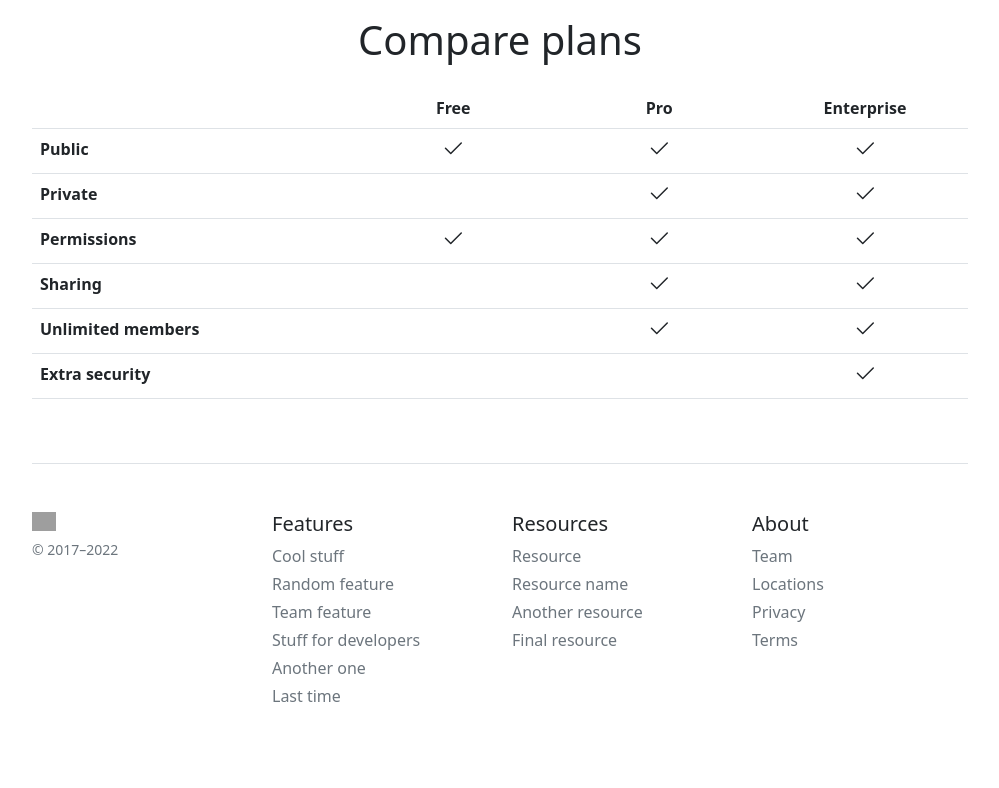
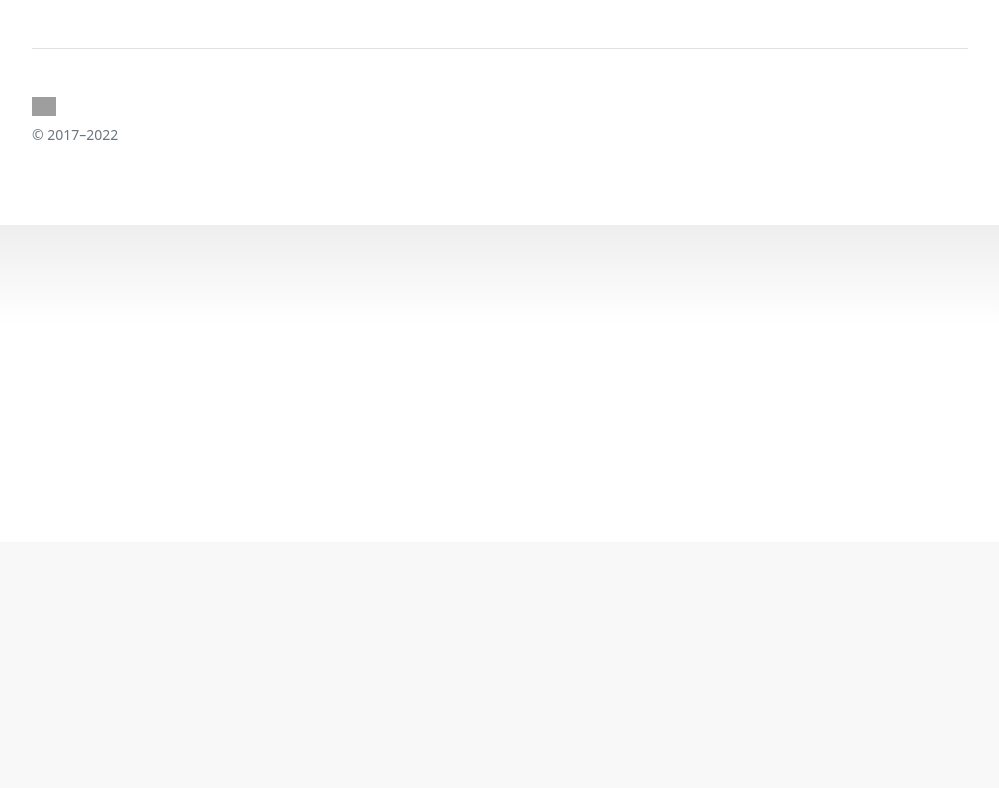
Before and after one commit to jiriauerswald/Yetinder, a Symfony app: template templates/best_of.html.twig in a window 1280 px wide. Shown: the part 258-1046 px from the top of the page, without its empty margins (140-1139 px from the left). After the commit the page ends 398 px from the top, so only its background shows below. Run offline with Twig, Linux system fonts and the light colour scheme; the template is opened without the code that fills it, so the values that code supplies are empty; some libraries are stand-ins or nearby versions; grey boxes are pictures that could not be loaded.

Commit message:
Almost there

```diff
--- a/templates/yetinder.html.twig
+++ b/templates/yetinder.html.twig
@@ -4,11 +4,13 @@
 <meta charset="utf-8">
 <meta name="viewport" content="width=device-width, initial-scale=1">
 <meta name="description" content="">
-    <meta name="author" content="Mark Otto, Jacob Thornton, and Bootstrap contributors">
+<meta name="author"
+	content="Mark Otto, Jacob Thornton, and Bootstrap contributors">
 <meta name="generator" content="Hugo 0.104.2">
 <title>{% block title %}Yetinder{% endblock %}</title>
 
-    <link rel="canonical" href="https://getbootstrap.com/docs/5.2/examples/pricing/">
+<link rel="canonical"
+	href="https://getbootstrap.com/docs/5.2/examples/pricing/">
 
 
 {# read and display all flash messages #}
@@ -31,7 +33,7 @@
 	user-select: none;
 }
 
-      @media (min-width: 768px) {
+@media ( min-width : 768px) {
 	.bd-placeholder-img-lg {
 		font-size: 3.5rem;
 	}
@@ -42,7 +44,8 @@
 	background-color: rgba(0, 0, 0, .1);
 	border: solid rgba(0, 0, 0, .15);
 	border-width: 1px 0;
-        box-shadow: inset 0 .5em 1.5em rgba(0, 0, 0, .1), inset 0 .125em .5em rgba(0, 0, 0, .15);
+	box-shadow: inset 0 .5em 1.5em rgba(0, 0, 0, .1), inset 0 .125em .5em
+		rgba(0, 0, 0, .15);
 }
 
 .b-example-vr {
@@ -75,7 +78,6 @@
 }
 </style>
 
-
 <!-- Custom styles for this template -->
 <link href="../css/pricing.css" rel="stylesheet">
 </head>
@@ -84,139 +86,69 @@
 	<svg xmlns="http://www.w3.org/2000/svg" style="display: none;">
   <symbol id="check" viewBox="0 0 16 16">
     <title>Check</title>
-    <path d="M13.854 3.646a.5.5 0 0 1 0 .708l-7 7a.5.5 0 0 1-.708 0l-3.5-3.5a.5.5 0 1 1 .708-.708L6.5 10.293l6.646-6.647a.5.5 0 0 1 .708 0z"/>
+    <path
+			d="M13.854 3.646a.5.5 0 0 1 0 .708l-7 7a.5.5 0 0 1-.708 0l-3.5-3.5a.5.5 0 1 1 .708-.708L6.5 10.293l6.646-6.647a.5.5 0 0 1 .708 0z" />
   </symbol>
 </svg>
 
 	<div class="container py-3">
 		<header>
-    <div class="d-flex flex-column flex-md-row align-items-center pb-3 mb-4 border-bottom">
-      <a href="/pricing" class="d-flex align-items-center text-dark text-decoration-none">
-        <svg xmlns="http://www.w3.org/2000/svg" width="40" height="32" class="me-2" viewBox="0 0 118 94" role="img"><title>Bootstrap</title><path fill-rule="evenodd" clip-rule="evenodd" d="M24.509 0c-6.733 0-11.715 5.893-11.492 12.284.214 6.14-.064 14.092-2.066 20.577C8.943 39.365 5.547 43.485 0 44.014v5.972c5.547.529 8.943 4.649 10.951 11.153 2.002 6.485 2.28 14.437 2.066 20.577C12.794 88.106 17.776 94 24.51 94H93.5c6.733 0 11.714-5.893 11.491-12.284-.214-6.14.064-14.092 2.066-20.577 2.009-6.504 5.396-10.624 10.943-11.153v-5.972c-5.547-.529-8.934-4.649-10.943-11.153-2.002-6.484-2.28-14.437-2.066-20.577C105.214 5.894 100.233 0 93.5 0H24.508zM80 57.863C80 66.663 73.436 72 62.543 72H44a2 2 0 01-2-2V24a2 2 0 012-2h18.437c9.083 0 15.044 4.92 15.044 12.474 0 5.302-4.01 10.049-9.119 10.88v.277C75.317 46.394 80 51.21 80 57.863zM60.521 28.34H49.948v14.934h8.905c6.884 0 10.68-2.772 10.68-7.727 0-4.643-3.264-7.207-9.012-7.207zM49.948 49.2v16.458H60.91c7.167 0 10.964-2.876 10.964-8.281 0-5.406-3.903-8.178-11.425-8.178H49.948z" fill="currentColor"></path></svg>
+			<div
+				class="d-flex flex-column flex-md-row align-items-center pb-3 mb-4 border-bottom">
+				<a href="/pricing"
+					class="d-flex align-items-center text-dark text-decoration-none">
+					<svg xmlns="http://www.w3.org/2000/svg" width="40" height="32" class="me-2" viewBox="0 0 118 94" role="img">
+						<title>Bootstrap</title>
+						<path fill-rule="evenodd" clip-rule="evenodd" d="M24.509 0c-6.733 0-11.715 5.893-11.492 12.284.214 6.14-.064 14.092-2.066 20.577C8.943 39.365 5.547 43.485 0 44.014v5.972c5.547.529 8.943 4.649 10.951 11.153 2.002 6.485 2.28 14.437 2.066 20.577C12.794 88.106 17.776 94 24.51 94H93.5c6.733 0 11.714-5.893 11.491-12.284-.214-6.14.064-14.092 2.066-20.577 2.009-6.504 5.396-10.624 10.943-11.153v-5.972c-5.547-.529-8.934-4.649-10.943-11.153-2.002-6.484-2.28-14.437-2.066-20.577C105.214 5.894 100.233 0 93.5 0H24.508zM80 57.863C80 66.663 73.436 72 62.543 72H44a2 2 0 01-2-2V24a2 2 0 012-2h18.437c9.083 0 15.044 4.92 15.044 12.474 0 5.302-4.01 10.049-9.119 10.88v.277C75.317 46.394 80 51.21 80 57.863zM60.521 28.34H49.948v14.934h8.905c6.884 0 10.68-2.772 10.68-7.727 0-4.643-3.264-7.207-9.012-7.207zM49.948 49.2v16.458H60.91c7.167 0 10.964-2.876 10.964-8.281 0-5.406-3.903-8.178-11.425-8.178H49.948z" fill="currentColor"></path>
+					</svg>
 					<span class="fs-4">Yetinder</span>
 				</a>
 
 				<nav class="d-inline-flex mt-2 mt-md-0 ms-md-auto">
 					<a class="me-3 py-2 text-dark text-decoration-none" href="/">Best Of</a>
 					<a class="me-3 py-2 text-dark text-decoration-none" href="/add">Add New</a>
-        <a class="me-3 py-2 text-dark text-decoration-none" href="#">Stats</a>
+					<a class="me-3 py-2 text-dark text-decoration-none" href="/stats">Stats</a>
 					<a class="py-2 text-dark text-decoration-none" href="/tinder">Tinder</a>
 				</nav>
 			</div>
 
 			<div class="pricing-header p-3 pb-md-4 mx-auto text-center">
-      <h1 class="display-4 fw-normal">{% block page_title %}To be defined in child template{% endblock %}</h1>
-      <p class="fs-5 text-muted">{% block page_description %}{% endblock %}</p>
+				<h1 class="display-4 fw-normal">
+					{% block page_title %}
+					To be defined in child template
+					{% endblock %}
+				</h1>
+				<p class="fs-5 text-muted">
+					{% block page_description %}
+					{% endblock %}
+				</p>
 			</div>
 		</header>
 
 		<main>
-
 			<div class="row row-cols-1 row-cols-md-3 mb-3 text-center">
-
-    {% block best_of %}{% endblock%}
-	{% block add_new_yeti %}{% endblock%}
-	{% block tinder %}{% endblock%}
-
+				{% block best_of %}
+				{% endblock%}
+				{% block add_new_yeti %}
+			    {% endblock%}
+			    {% block tinder %}
+			    {% endblock%}
 			</div>
 
-    <h2 class="display-6 text-center mb-4">Compare plans</h2>
-
-    <div class="table-responsive">
-      <table class="table text-center">
-        <thead>
-          <tr>
-            <th style="width: 34%;"></th>
-            <th style="width: 22%;">Free</th>
-            <th style="width: 22%;">Pro</th>
-            <th style="width: 22%;">Enterprise</th>
-          </tr>
-        </thead>
-        <tbody>
-          <tr>
-            <th scope="row" class="text-start">Public</th>
-            <td><svg class="bi" width="24" height="24"><use xlink:href="#check"/></svg></td>
-            <td><svg class="bi" width="24" height="24"><use xlink:href="#check"/></svg></td>
-            <td><svg class="bi" width="24" height="24"><use xlink:href="#check"/></svg></td>
-          </tr>
-          <tr>
-            <th scope="row" class="text-start">Private</th>
-            <td></td>
-            <td><svg class="bi" width="24" height="24"><use xlink:href="#check"/></svg></td>
-            <td><svg class="bi" width="24" height="24"><use xlink:href="#check"/></svg></td>
-          </tr>
-        </tbody>
-
-        <tbody>
-          <tr>
-            <th scope="row" class="text-start">Permissions</th>
-            <td><svg class="bi" width="24" height="24"><use xlink:href="#check"/></svg></td>
-            <td><svg class="bi" width="24" height="24"><use xlink:href="#check"/></svg></td>
-            <td><svg class="bi" width="24" height="24"><use xlink:href="#check"/></svg></td>
-          </tr>
-          <tr>
-            <th scope="row" class="text-start">Sharing</th>
-            <td></td>
-            <td><svg class="bi" width="24" height="24"><use xlink:href="#check"/></svg></td>
-            <td><svg class="bi" width="24" height="24"><use xlink:href="#check"/></svg></td>
-          </tr>
-          <tr>
-            <th scope="row" class="text-start">Unlimited members</th>
-            <td></td>
-            <td><svg class="bi" width="24" height="24"><use xlink:href="#check"/></svg></td>
-            <td><svg class="bi" width="24" height="24"><use xlink:href="#check"/></svg></td>
-          </tr>
-          <tr>
-            <th scope="row" class="text-start">Extra security</th>
-            <td></td>
-            <td></td>
-            <td><svg class="bi" width="24" height="24"><use xlink:href="#check"/></svg></td>
-          </tr>
-        </tbody>
-      </table>
-    </div>
+			{% block statistics %}
+			{% endblock%}
 		</main>
 
 		<footer class="pt-4 my-md-5 pt-md-5 border-top">
 			<div class="row">
 				<div class="col-12 col-md">
-        <img class="mb-2" src="../assets/brand/bootstrap-logo.svg" alt="" width="24" height="19">
-        <small class="d-block mb-3 text-muted">&copy; 2017–2022</small>
-      </div>
-      <div class="col-6 col-md">
-        <h5>Features</h5>
-        <ul class="list-unstyled text-small">
-          <li class="mb-1"><a class="link-secondary text-decoration-none" href="#">Cool stuff</a></li>
-          <li class="mb-1"><a class="link-secondary text-decoration-none" href="#">Random feature</a></li>
-          <li class="mb-1"><a class="link-secondary text-decoration-none" href="#">Team feature</a></li>
-          <li class="mb-1"><a class="link-secondary text-decoration-none" href="#">Stuff for developers</a></li>
-          <li class="mb-1"><a class="link-secondary text-decoration-none" href="#">Another one</a></li>
-          <li class="mb-1"><a class="link-secondary text-decoration-none" href="#">Last time</a></li>
-        </ul>
-      </div>
-      <div class="col-6 col-md">
-        <h5>Resources</h5>
-        <ul class="list-unstyled text-small">
-          <li class="mb-1"><a class="link-secondary text-decoration-none" href="#">Resource</a></li>
-          <li class="mb-1"><a class="link-secondary text-decoration-none" href="#">Resource name</a></li>
-          <li class="mb-1"><a class="link-secondary text-decoration-none" href="#">Another resource</a></li>
-          <li class="mb-1"><a class="link-secondary text-decoration-none" href="#">Final resource</a></li>
-        </ul>
-      </div>
-      <div class="col-6 col-md">
-        <h5>About</h5>
-        <ul class="list-unstyled text-small">
-          <li class="mb-1"><a class="link-secondary text-decoration-none" href="#">Team</a></li>
-          <li class="mb-1"><a class="link-secondary text-decoration-none" href="#">Locations</a></li>
-          <li class="mb-1"><a class="link-secondary text-decoration-none" href="#">Privacy</a></li>
-          <li class="mb-1"><a class="link-secondary text-decoration-none" href="#">Terms</a></li>
-        </ul>
+					<img class="mb-2" src="../assets/brand/bootstrap-logo.svg" alt=""
+						width="24" height="19"> <small
+						class="d-block mb-3 text-muted">&copy; 2017–2022</small>
 				</div>
 			</div>
 		</footer>
 	</div>
 
-
-
 </body>
 </html>
```
Also changed, not shown: src/Controller/YetinderControler.php (+59 -19 lines), templates/base.html.twig (+0 -8 lines), templates/statistics.html.twig (added, +74 -0 lines). Lines whose indentation alone changed are shown as unchanged.
